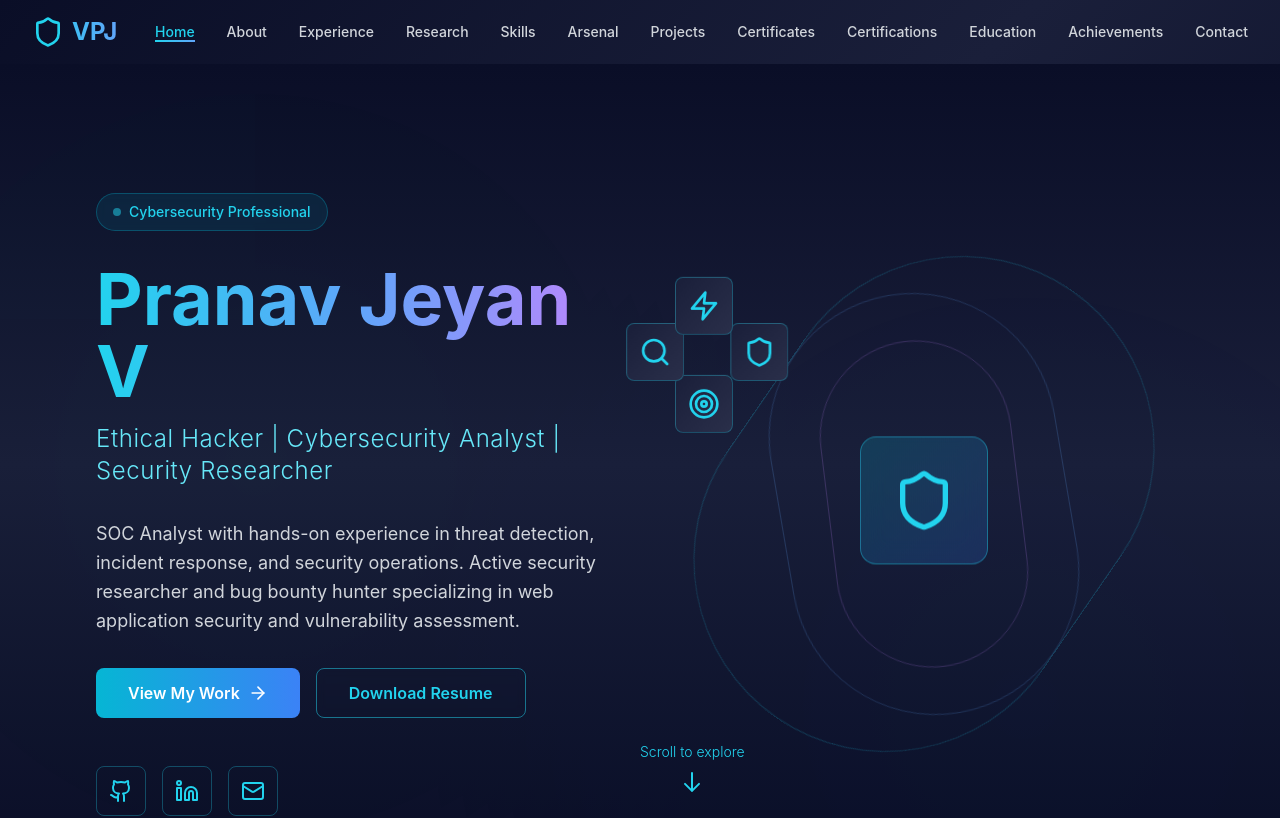
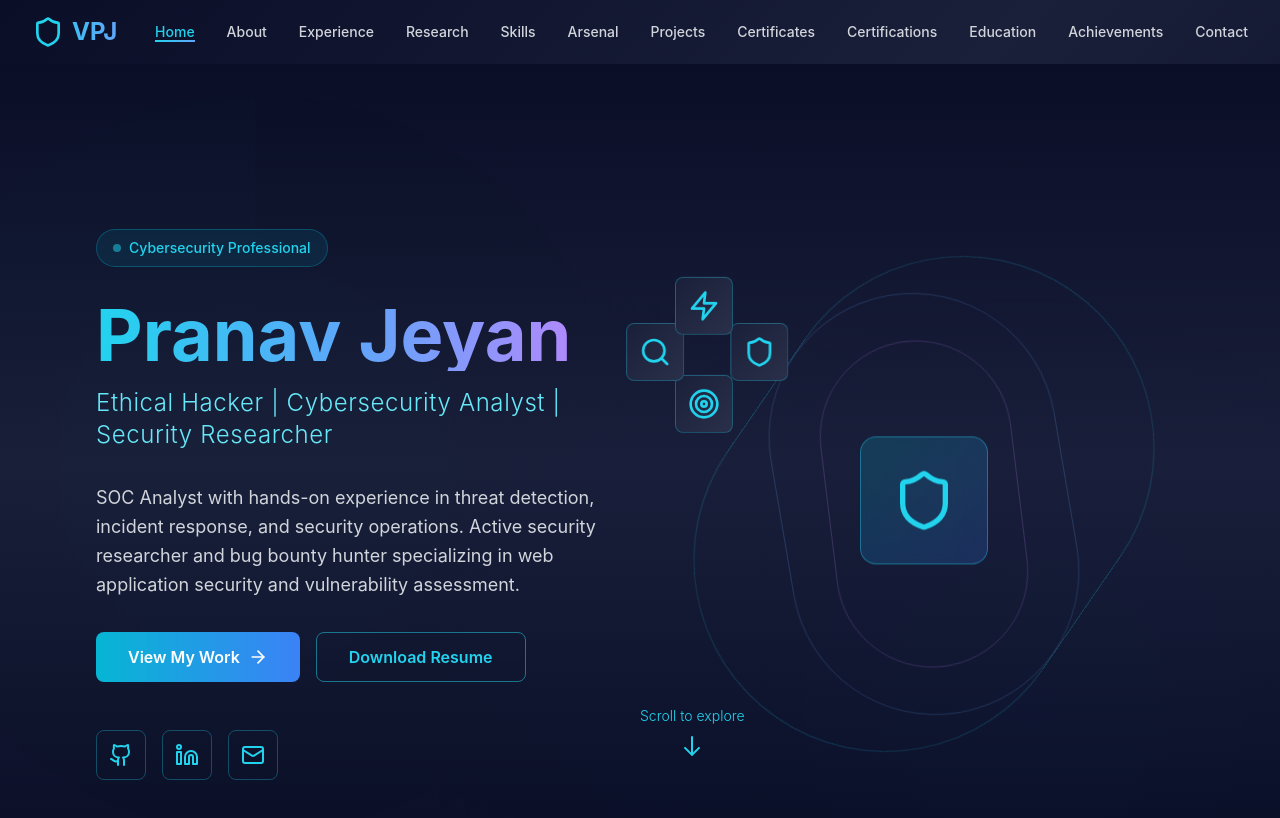
Before and after one commit to pranavjeyanv/PranavJeyan, a React (Vite) app in the folder frontend/: page / in a window 1280 px wide. Shown: the top 818 px of the page. Built offline with nearby package versions, Linux system fonts and the light colour scheme; the HTML template or start-up script is replaced by a standard one.

Commit message:
Update hero name in heroData

```diff
--- a/frontend/src/data/hero.js
+++ b/frontend/src/data/hero.js
@@ -1,5 +1,5 @@
 export const heroData = {
-  name: "Pranav Jeyan V",
+  name: "Pranav Jeyan",
   title: "Ethical Hacker | Cybersecurity Analyst | Security Researcher",
   tagline: "Protecting the digital frontier through comprehensive security research, penetration testing, and incident response.",
   description: "SOC Analyst with hands-on experience in threat detection, incident response, and security operations. Active security researcher and bug bounty hunter specializing in web application security and vulnerability assessment.",
```
